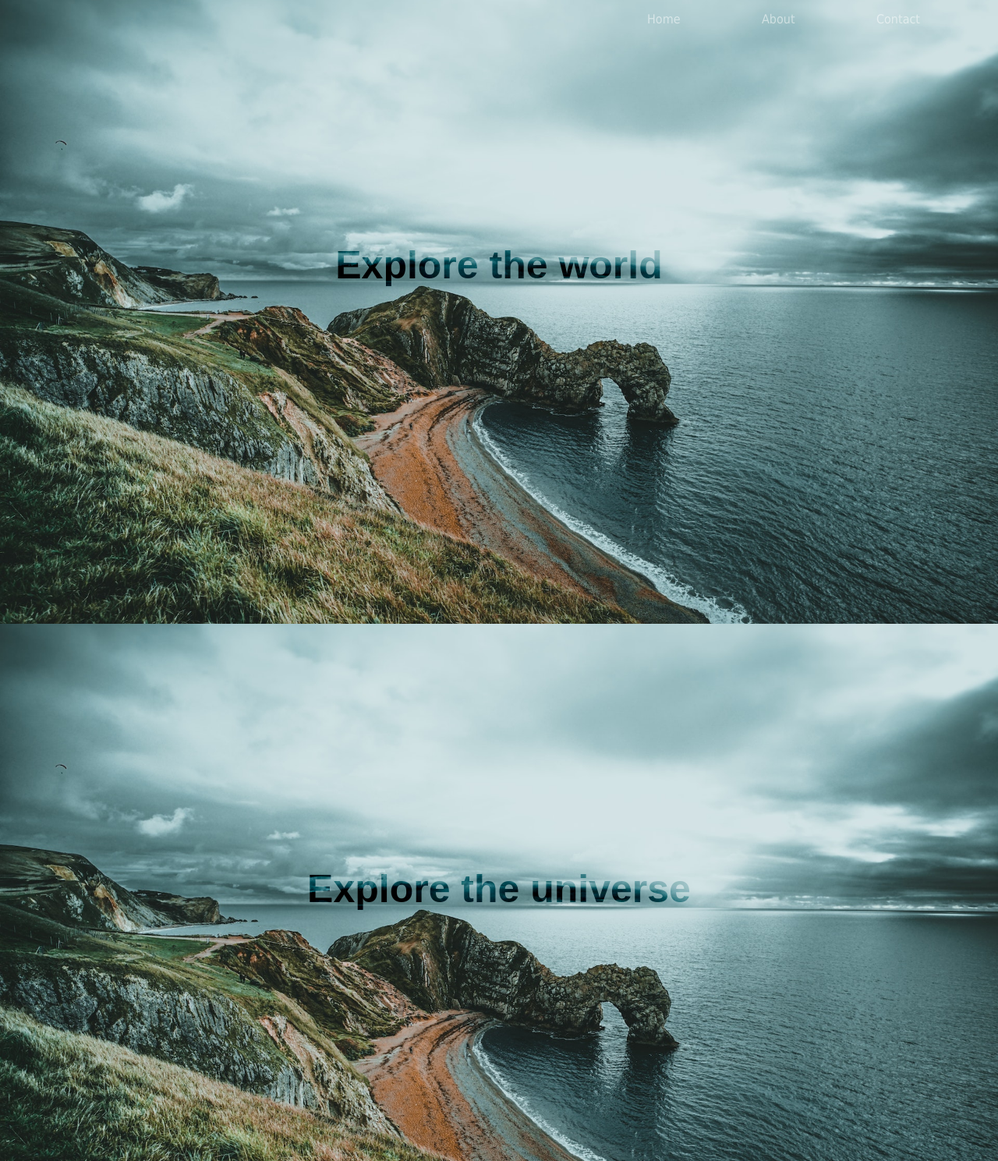
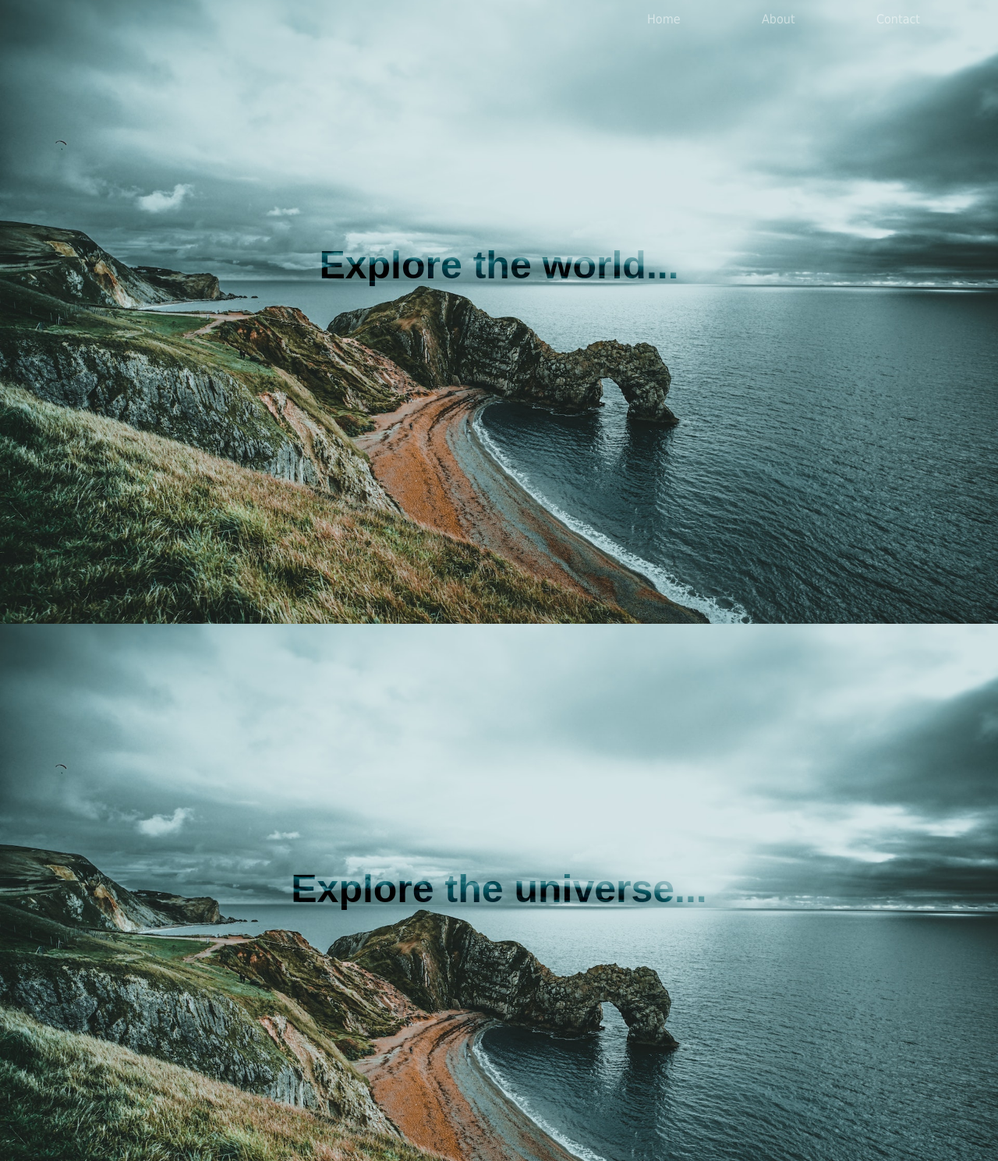
Before and after one commit to Neethuharii/parallax-landing-page, a plain HTML site: page index.html in a window 1280 px wide. Shown: the top 1489 px of the page at 78% size. Drawn offline with Linux system fonts and the light colour scheme.

Commit message:
Update index.html

```diff
--- a/index.html
+++ b/index.html
@@ -14,10 +14,10 @@
     <a href="#">Contact</a>
     </header>
     <main>
-       <h1>Explore the world</h1>
+       <h1>Explore the world...</h1>
     </main>
     <main>
-        <h1>Explore the universe</h1>
+        <h1>Explore the universe...</h1>
     </main>
 </body>
 </html>
```
